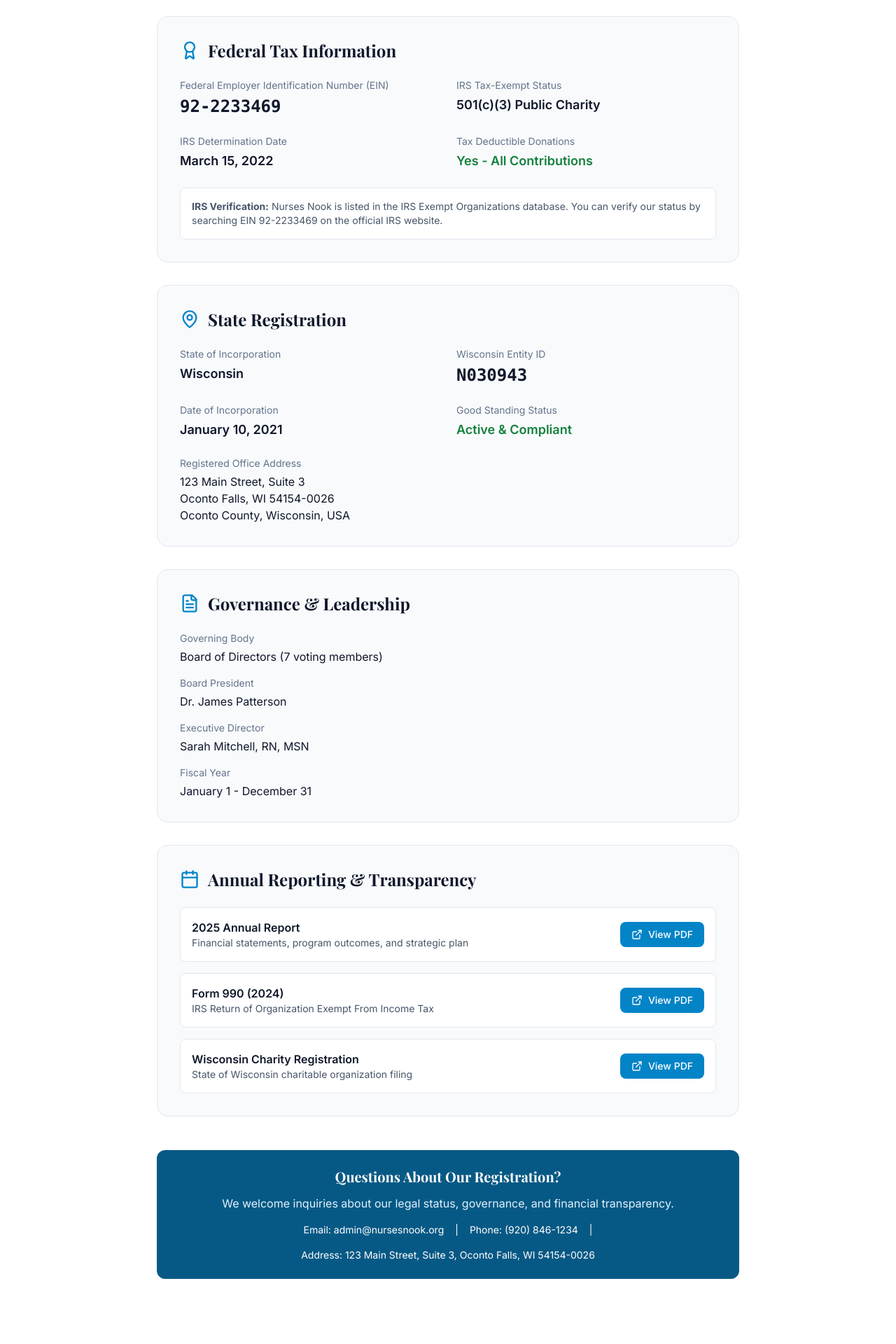
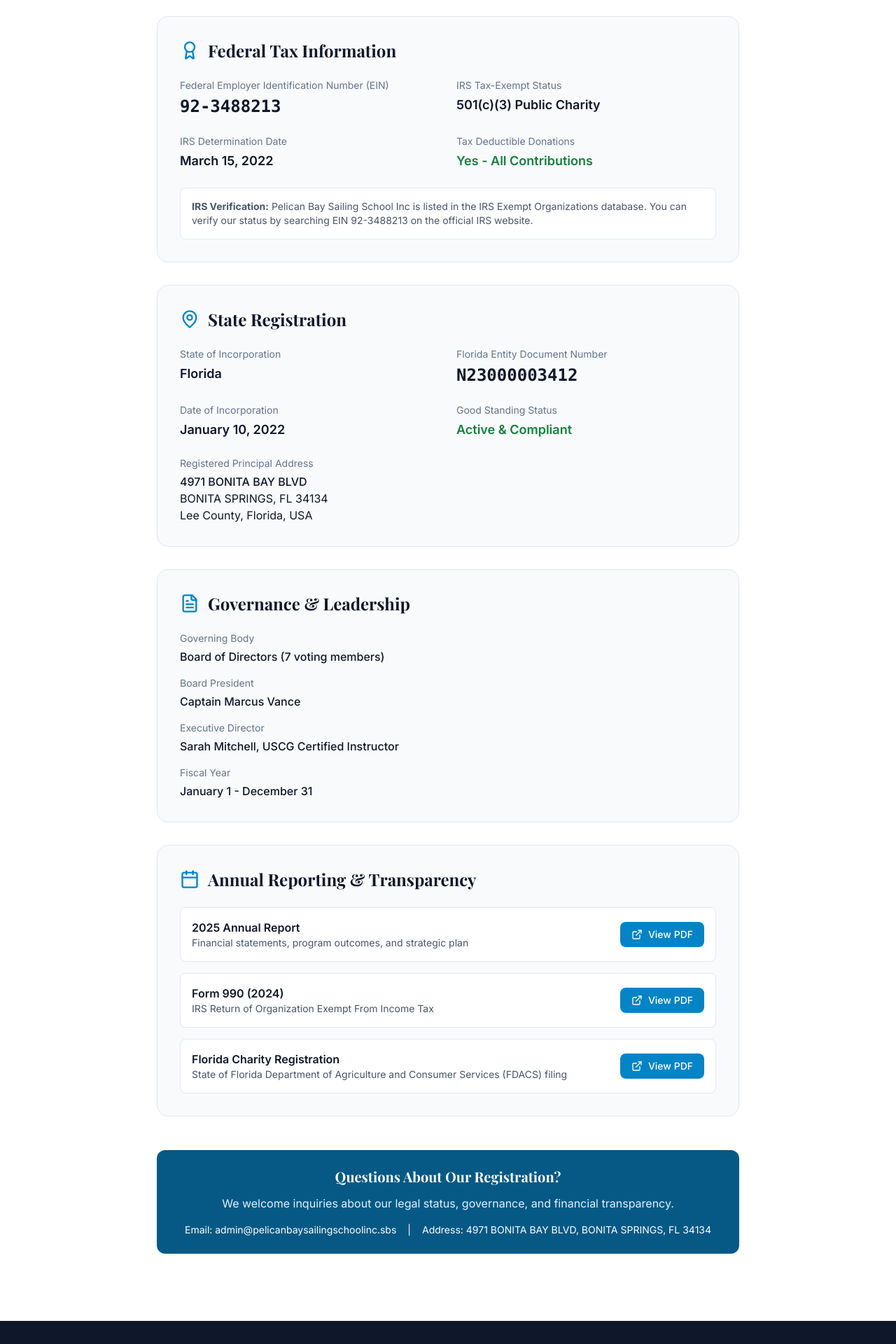
Before and after one commit to irmafiguero199/nurses-nook, a React (Vite) app in the folder nurses-nook-website/: page /registration-information in a window 1280 px wide. Shown: the part 680-2600 px from the top of the page at 70% size. Built offline with nearby package versions, Linux system fonts and the light colour scheme.

Commit message:
Update registration information for Pelican Bay Sailing School

```diff
--- a/nurses-nook-website/src/pages/RegistrationInformation.jsx
+++ b/nurses-nook-website/src/pages/RegistrationInformation.jsx
@@ -6,22 +6,22 @@
   return (
     <>
       <Helmet>
-        <title>Registration Information | Nurses Nook - Official Nonprofit Records</title>
-        <meta name="description" content="Official registration information for Nurses Nook: EIN 92-2233469, Wisconsin nonprofit corporation, 501(c)(3) tax-exempt status. Oconto Falls, WI 54154-0026." />
-        <link rel="canonical" href="https://nursesnook.org/registration-information" />
+        <title>Registration Information | Pelican Bay Sailing School Inc - Official Nonprofit Records</title>
+        <meta name="description" content="Official registration information for Pelican Bay Sailing School Inc: EIN 92-3488213, Florida non-profit organization, 501(c)(3) public charity status. Bonita Springs, FL 34134." />
+        <link rel="canonical" href="https://pelicanbaysailingschoolinc.sbs/registration-information" />
       </Helmet>
 
       <section className="bg-primary-800 text-white py-20">
         <div className="container-custom text-center">
           <Shield className="mx-auto mb-4" size={48} />
           <h1 className="text-4xl md:text-5xl font-bold mb-4">Registration Information</h1>
-          <p className="text-xl text-primary-100 max-w-2xl mx-auto">Official records and legal documentation for Nurses Nook nonprofit organization.</p>
+          <p className="text-xl text-primary-100 max-w-2xl mx-auto">Official records and legal documentation for Pelican Bay Sailing School Inc.</p>
         </div>
       </section>
 
       <section className="section-padding bg-white">
         <div className="container-custom max-w-4xl">
-          <SectionHeader title="Legal & Regulatory Information" subtitle="Transparency is a core value at Nurses Nook. Below is our complete official registration information." />
+          <SectionHeader title="Legal & Regulatory Information" subtitle="Transparency is a core value at Pelican Bay Sailing School Inc. Below is our complete official registration information." />
 
           <div className="space-y-8">
             <div className="bg-slate-50 p-8 rounded-2xl border border-slate-200">
@@ -30,13 +30,13 @@
                 <h2 className="text-2xl font-bold text-slate-900">Federal Tax Information</h2>
               </div>
               <div className="grid grid-cols-1 md:grid-cols-2 gap-6">
-                <div><p className="text-sm text-slate-500 mb-1">Federal Employer Identification Number (EIN)</p><p className="text-2xl font-mono font-bold text-slate-900">92-2233469</p></div>
+                <div><p className="text-sm text-slate-500 mb-1">Federal Employer Identification Number (EIN)</p><p className="text-2xl font-mono font-bold text-slate-900">92-3488213</p></div>
                 <div><p className="text-sm text-slate-500 mb-1">IRS Tax-Exempt Status</p><p className="text-lg font-semibold text-slate-900">501(c)(3) Public Charity</p></div>
                 <div><p className="text-sm text-slate-500 mb-1">IRS Determination Date</p><p className="text-lg font-semibold text-slate-900">March 15, 2022</p></div>
                 <div><p className="text-sm text-slate-500 mb-1">Tax Deductible Donations</p><p className="text-lg font-semibold text-green-700">Yes - All Contributions</p></div>
               </div>
               <div className="mt-6 p-4 bg-white rounded-lg border border-slate-200">
-                <p className="text-sm text-slate-600"><strong>IRS Verification:</strong> Nurses Nook is listed in the IRS Exempt Organizations database. You can verify our status by searching EIN 92-2233469 on the official IRS website.</p>
+                <p className="text-sm text-slate-600"><strong>IRS Verification:</strong> Pelican Bay Sailing School Inc is listed in the IRS Exempt Organizations database. You can verify our status by searching EIN 92-3488213 on the official IRS website.</p>
               </div>
             </div>
 
@@ -46,16 +46,16 @@
                 <h2 className="text-2xl font-bold text-slate-900">State Registration</h2>
               </div>
               <div className="grid grid-cols-1 md:grid-cols-2 gap-6">
-                <div><p className="text-sm text-slate-500 mb-1">State of Incorporation</p><p className="text-lg font-semibold text-slate-900">Wisconsin</p></div>
-                <div><p className="text-sm text-slate-500 mb-1">Wisconsin Entity ID</p><p className="text-2xl font-mono font-bold text-slate-900">N030943</p></div>
-                <div><p className="text-sm text-slate-500 mb-1">Date of Incorporation</p><p className="text-lg font-semibold text-slate-900">January 10, 2021</p></div>
+                <div><p className="text-sm text-slate-500 mb-1">State of Incorporation</p><p className="text-lg font-semibold text-slate-900">Florida</p></div>
+                <div><p className="text-sm text-slate-500 mb-1">Florida Entity Document Number</p><p className="text-2xl font-mono font-bold text-slate-900">N23000003412</p></div>
+                <div><p className="text-sm text-slate-500 mb-1">Date of Incorporation</p><p className="text-lg font-semibold text-slate-900">January 10, 2022</p></div>
                 <div><p className="text-sm text-slate-500 mb-1">Good Standing Status</p><p className="text-lg font-semibold text-green-700">Active & Compliant</p></div>
               </div>
               <div className="mt-6">
-                <p className="text-sm text-slate-500 mb-1">Registered Office Address</p>
-                <p className="text-slate-900">123 Main Street, Suite 3</p>
-                <p className="text-slate-900">Oconto Falls, WI 54154-0026</p>
-                <p className="text-slate-900">Oconto County, Wisconsin, USA</p>
+                <p className="text-sm text-slate-500 mb-1">Registered Principal Address</p>
+                <p className="text-slate-900 font-medium">4971 BONITA BAY BLVD</p>
+                <p className="text-slate-900">BONITA SPRINGS, FL 34134</p>
+                <p className="text-slate-900">Lee County, Florida, USA</p>
               </div>
             </div>
 
@@ -65,10 +65,10 @@
                 <h2 className="text-2xl font-bold text-slate-900">Governance & Leadership</h2>
               </div>
               <div className="space-y-4">
-                <div><p className="text-sm text-slate-500 mb-1">Governing Body</p><p className="text-slate-900">Board of Directors (7 voting members)</p></div>
-                <div><p className="text-sm text-slate-500 mb-1">Board President</p><p className="text-slate-900">Dr. James Patterson</p></div>
-                <div><p className="text-sm text-slate-500 mb-1">Executive Director</p><p className="text-slate-900">Sarah Mitchell, RN, MSN</p></div>
-                <div><p className="text-sm text-slate-500 mb-1">Fiscal Year</p><p className="text-slate-900">January 1 - December 31</p></div>
+                <div><p className="text-sm text-slate-500 mb-1">Governing Body</p><p className="text-slate-900 font-medium">Board of Directors (7 voting members)</p></div>
+                <div><p className="text-sm text-slate-500 mb-1">Board President</p><p className="text-slate-900 font-medium">Captain Marcus Vance</p></div>
+                <div><p className="text-sm text-slate-500 mb-1">Executive Director</p><p className="text-slate-900 font-medium">Sarah Mitchell, USCG Certified Instructor</p></div>
+                <div><p className="text-sm text-slate-500 mb-1">Fiscal Year</p><p className="text-slate-900 font-medium">January 1 - December 31</p></div>
               </div>
             </div>
 
@@ -87,7 +87,7 @@
                   <button className="inline-flex items-center gap-2 px-4 py-2 bg-primary-600 text-white rounded-lg hover:bg-primary-700 text-sm font-medium"><ExternalLink size={16} /> View PDF</button>
                 </div>
                 <div className="flex items-center justify-between p-4 bg-white rounded-lg border border-slate-200">
-                  <div><p className="font-semibold text-slate-900">Wisconsin Charity Registration</p><p className="text-sm text-slate-600">State of Wisconsin charitable organization filing</p></div>
+                  <div><p className="font-semibold text-slate-900">Florida Charity Registration</p><p className="text-sm text-slate-600">State of Florida Department of Agriculture and Consumer Services (FDACS) filing</p></div>
                   <button className="inline-flex items-center gap-2 px-4 py-2 bg-primary-600 text-white rounded-lg hover:bg-primary-700 text-sm font-medium"><ExternalLink size={16} /> View PDF</button>
                 </div>
               </div>
@@ -98,11 +98,9 @@
             <h3 className="text-xl font-bold mb-3">Questions About Our Registration?</h3>
             <p className="text-primary-100 mb-4">We welcome inquiries about our legal status, governance, and financial transparency.</p>
             <div className="flex flex-wrap justify-center gap-4 text-sm">
-              <span>Email: admin@nursesnook.org</span>
+              <span>Email: admin@pelicanbaysailingschoolinc.sbs</span>
               <span>|</span>
-              <span>Phone: (920) 846-1234</span>
-              <span>|</span>
-              <span>Address: 123 Main Street, Suite 3, Oconto Falls, WI 54154-0026</span>
+              <span>Address: 4971 BONITA BAY BLVD, BONITA SPRINGS, FL 34134</span>
             </div>
           </div>
         </div>
```
